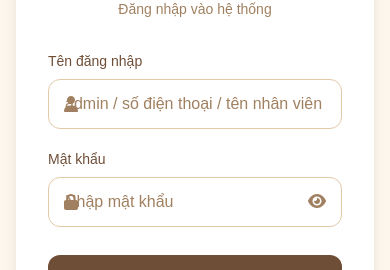
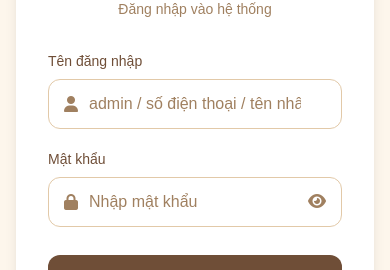
Before and after one commit to ThanhQuy-wolf/Coffee-Shop-Backup, a Next.js app: page /login in a window 390 px wide. Shown: the part 301-571 px from the top of the page. Built offline with nearby package versions, Linux system fonts and the light colour scheme.

Commit message:
Fix placeholder

```diff
--- a/app/login/page.tsx
+++ b/app/login/page.tsx
@@ -53,10 +53,7 @@ export default function LoginPage() {
 
   return (
     <div
-      className="min-h-screen flex items-center justify-center px-4 py-8"
-      style={{
-        background: "var(--color-bg-main)",
-      }}
+      className="min-h-screen flex items-center justify-center px-4 py-8 bg-background"
     >
       {/* Login Form Card */}
       <div className="w-full max-w-md bg-white rounded-2xl shadow-lg p-8">
@@ -109,8 +106,8 @@ export default function LoginPage() {
                 }}
                 placeholder="admin / số điện thoại / tên nhân viên"
                 className={`
-                  w-full px-4 lg:pl-11 py-3 rounded-xl border outline-none
-                  bg-white text-(--color-text-primary)
+                  w-full px-10 lg:pl-11 py-3 rounded-xl border outline-none
+                  bg-white text-foreground
                   placeholder:text-(--color-text-muted)
                   focus:border-(--color-primary) focus:ring-2
                   focus:ring-(--color-primary) focus:ring-opacity-20
@@ -144,8 +141,8 @@ export default function LoginPage() {
                 }}
                 placeholder="Nhập mật khẩu"
                 className={`
-                  w-full px-4 lg:pl-11 pr-11 py-3 rounded-xl border outline-none
-                  bg-white text-(--color-text-primary)
+                  w-full px-10 lg:pl-11 pr-11 py-3 rounded-xl border outline-none
+                  bg-white text-foreground
                   placeholder:text-(--color-text-muted)
                   focus:border-(--color-primary) focus:ring-2
                   focus:ring-(--color-primary) focus:ring-opacity-20
@@ -199,7 +196,7 @@ export default function LoginPage() {
         </form>
 
         {/* Demo Credentials Info */}
-        <div className="mt-6 p-4 bg-(--color-bg-main) rounded-lg">
+        <div className="mt-6 p-4 bg-background rounded-lg">
           <p className="text-xs text-(--color-text-muted) mb-2 font-semibold">Tài khoản demo:</p>
           <ul className="text-xs text-(--color-text-muted) space-y-1">
             <li>• Quản lý: <code className="bg-white px-1.5 py-0.5 rounded">admin / admin</code></li>
--- a/app/register/page.tsx
+++ b/app/register/page.tsx
@@ -71,10 +71,7 @@ export default function RegisterPage() {
 
   return (
     <div
-      className="min-h-screen flex items-center justify-center px-4 py-8"
-      style={{
-        background: "var(--color-bg-main)",
-      }}
+      className="min-h-screen flex items-center justify-center px-4 py-8 bg-background"
     >
       {/* Register Form Card */}
       <div className="w-full max-w-md bg-white rounded-2xl shadow-lg p-8">
@@ -139,8 +136,8 @@ export default function RegisterPage() {
                   }}
                   placeholder="0987654321"
                   className={`
-                    w-full px-4 lg:pl-11 py-3 rounded-xl border outline-none
-                    bg-white text-(--color-text-primary)
+                    w-full px-10 lg:pl-11 py-3 rounded-xl border outline-none
+                    bg-white text-foreground
                     placeholder:text-(--color-text-muted)
                     focus:border-(--color-primary) focus:ring-2
                     focus:ring-(--color-primary) focus:ring-opacity-20
@@ -219,11 +216,11 @@ export default function RegisterPage() {
                     setOtp(e.target.value);
                     setErrors({ ...errors, otp: "" });
                   }}
-                  placeholder="Nhập mã OTP 6 số"
+                  placeholder="Nhập mã OTP"
                   maxLength={6}
                   className={`
                     w-full px-4 lg:pl-11 py-3 rounded-xl border outline-none
-                    bg-white text-(--color-text-primary) text-center font-mono text-lg tracking-widest
+                    bg-white text-foreground text-center text-lg tracking-widest
                     placeholder:text-(--color-text-muted) placeholder:text-sm placeholder:tracking-normal
                     focus:border-(--color-primary) focus:ring-2
                     focus:ring-(--color-primary) focus:ring-opacity-20
```
